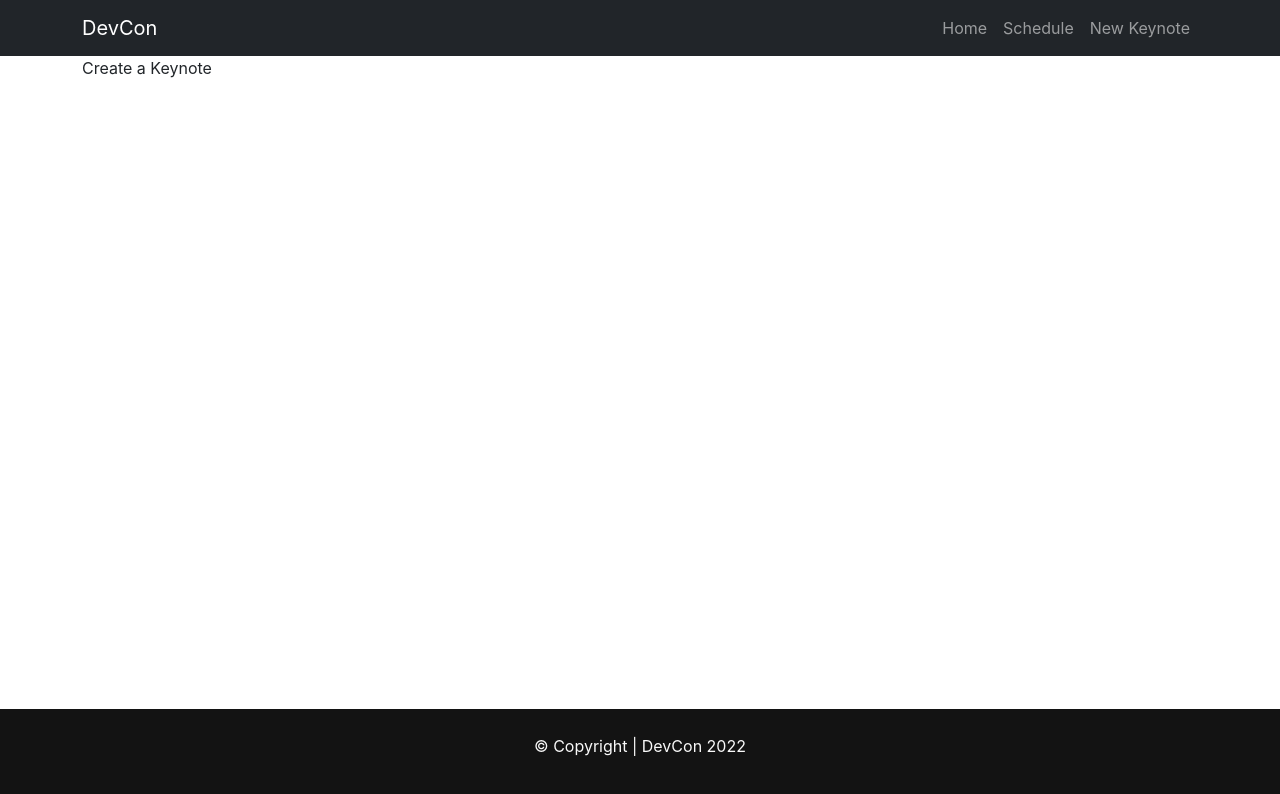
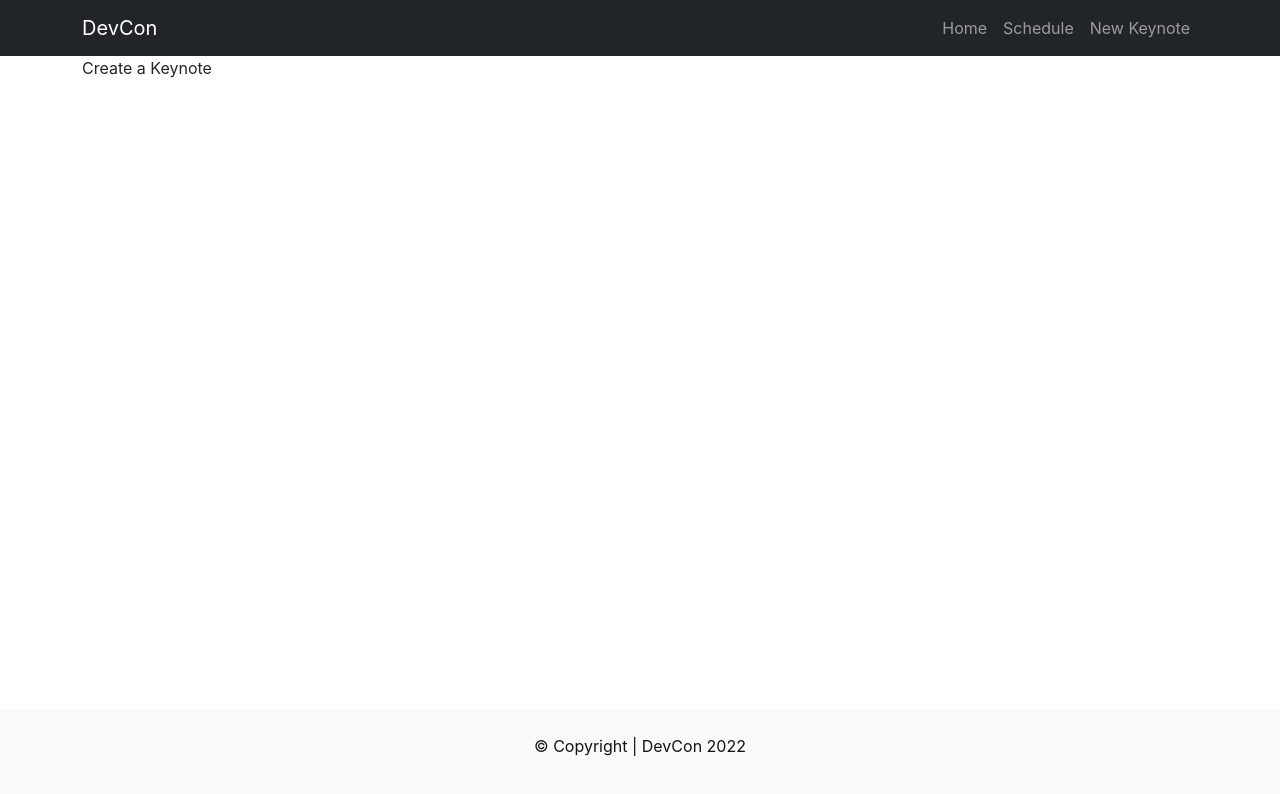
Before and after one commit to lazoxco/event-schedule-app, a React (Create React App) app: page /create in a window 1280 px wide. Shown: the top 794 px of the page. Built offline with nearby package versions, Linux system fonts and the light colour scheme.

Commit message:
Fixed footer.

```diff
--- a/src/containers/Footer.js
+++ b/src/containers/Footer.js
@@ -1,8 +1,8 @@
 
 const Footer = () => {
   return (
-    <div className="text-center footer">
-      <p>&copy; Copyright | DevCon 2022</p>
+    <div className="footer fixed-bottom navbar-light bg-light text-center">
+      <p className="text-center">&copy; Copyright | DevCon 2022</p>
     </div>
   )
 }
--- a/src/index.css
+++ b/src/index.css
@@ -35,10 +35,9 @@ h1 {
 
 .footer {
   padding: 2% 0;
-  color: #F9F9F9;
-  background-color: #131313;
-  position: fixed;
+  color: #131313;
+  /* position: fixed;
   left: 0;
   bottom: 0;
-  width: 100%;
+  width: 100%; */
 }
```
